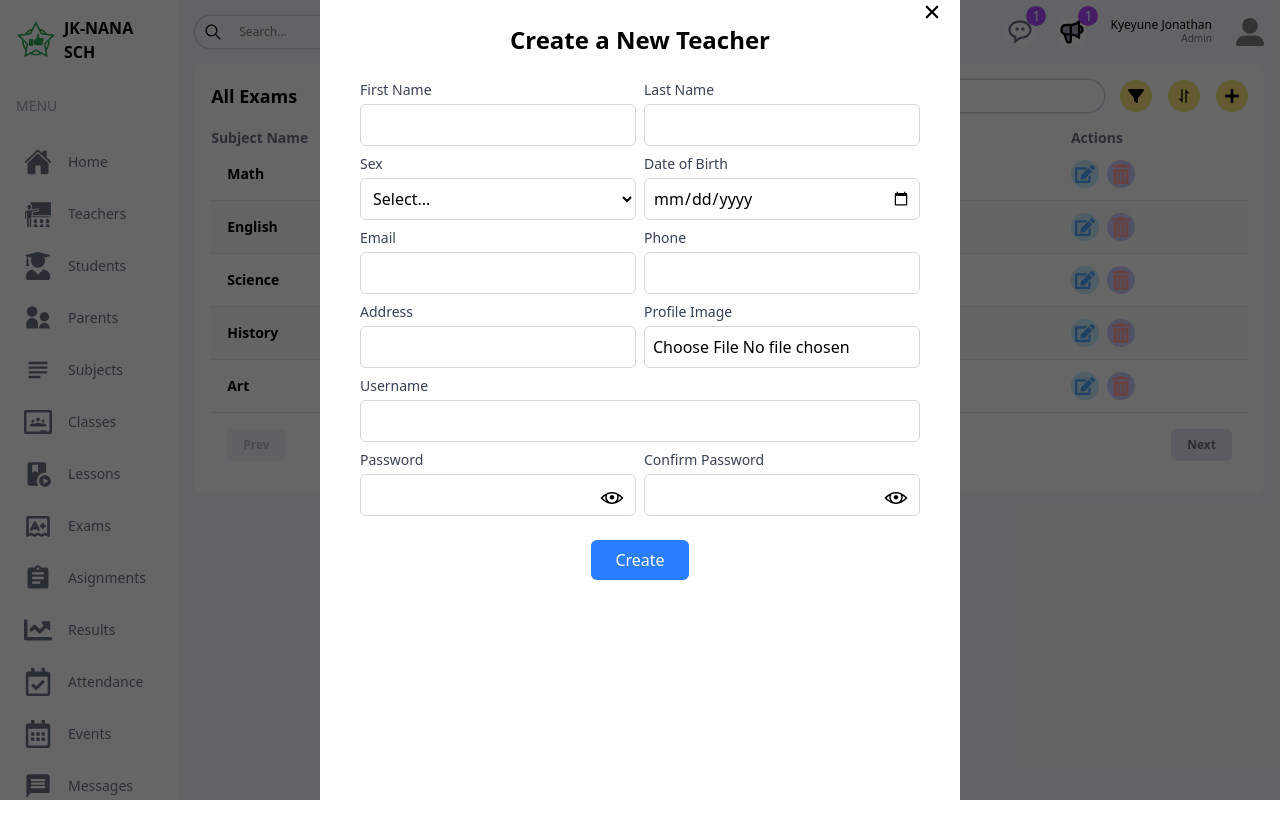
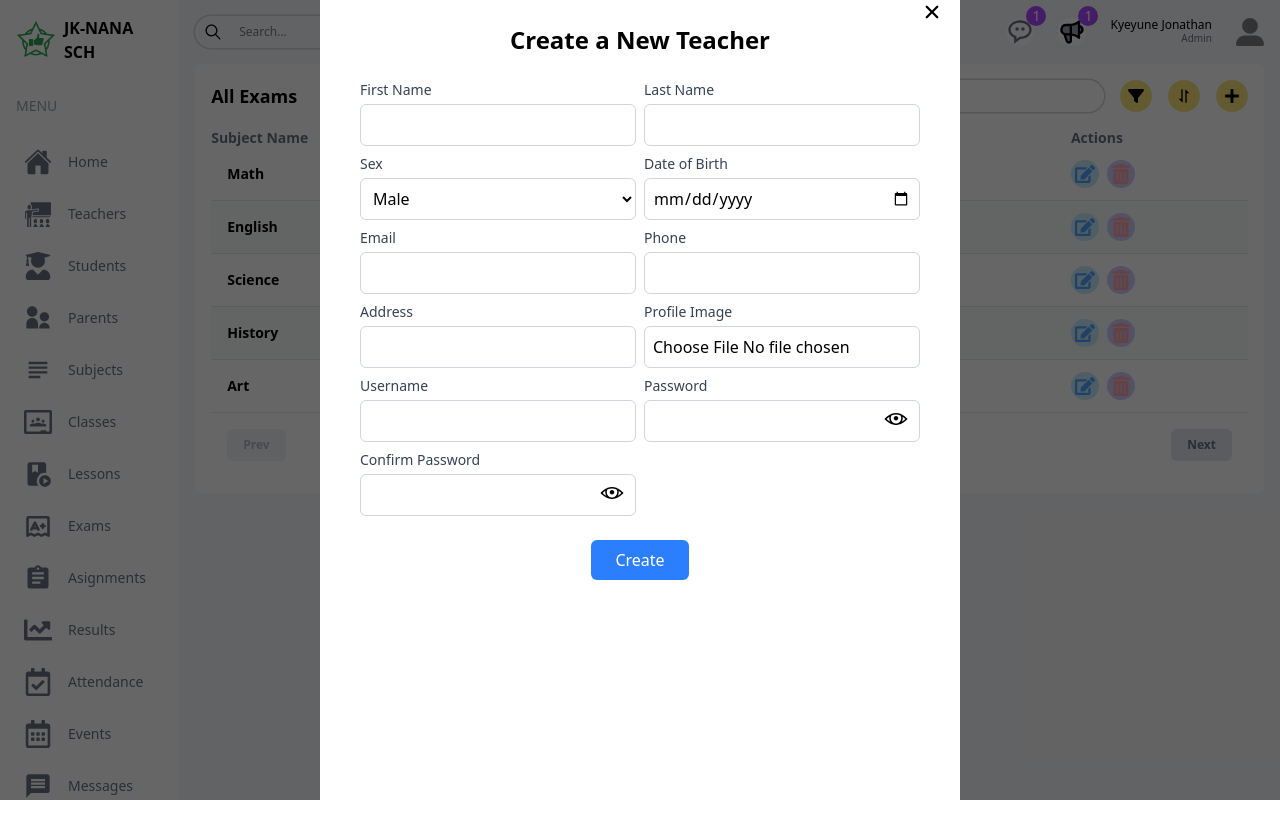
Before and after one commit to Jonathank/Student-MIS-React-Nextjs-Ts-with-APIs-prisma-frontend, a Next.js app: page /lists/exams in a window 1280 px wide. Both pictures are taken after a click on the button 1231 px from the left and 96 px from the top of the page. Built offline with nearby package versions, Linux system fonts and the light colour scheme.

Commit message:
feat: enhance InputField component with support for select options and password visibility toggle

```diff
--- a/src/app/components/InputField.tsx
+++ b/src/app/components/InputField.tsx
@@ -5,30 +5,69 @@ type InputFieldProps = {
   type?: string;
   register: any;
   name: string;
-    defaultValue: string;
-    error: FieldError;
-    inputProps: React.InputHTMLAttributes<HTMLInputElement>;
-}
+  defaultValue?: string;
+  error?: FieldError;
+  inputProps?: React.InputHTMLAttributes<HTMLInputElement>;
+  options?: string[]; // For select input
+  toggle?: () => void; // For password visibility toggle
+  showToggleIcon?: boolean;
+  icon?: React.ReactNode;
+};
+
 const InputField = ({
-    label,type="text",register,name,defaultValue,error,inputProps
-}:InputFieldProps) => {
+  label,
+  type = "text",
+  register,
+  name,
+  defaultValue,
+  error,
+  inputProps,
+  options,
+  toggle,
+  showToggleIcon,
+  icon,
+}: InputFieldProps) => {
   return (
     <div>
-        <label className="block text-sm font-medium text-gray-700">
-          {label}
-        </label>
+      <label className="block text-sm font-medium text-gray-700">{label}</label>
+
+      {type === "select" && options ? (
+        <select
+          {...register(name)}
+          className="mt-1 w-full border border-gray-300 p-2 rounded-md"
+        >
+          {options.map((option) => (
+            <option key={option} value={option}>
+              {option}
+            </option>
+          ))}
+        </select>
+      ) : (
+        <div className="relative">
           <input
             type={type}
-          {...register({ name })}
+            {...register(name)}
             className="mt-1 w-full border border-gray-300 p-2 rounded-md"
             {...inputProps}
-          defaultValue={defaultValue}
+            {...(type !== "file" ? { defaultValue } : {})}
           />
+          {showToggleIcon && (
+            <button
+              type="button"
+              onClick={toggle}
+              className="absolute inset-y-0 right-3 flex items-center"
+            >
+              {icon}
+            </button>
+          )}
+        </div>
+      )}
+
       {error?.message && (
         <p className="text-red-500 text-xs">{error.message.toString()}</p>
       )}
     </div>
   );
-}
+};
 
 export default InputField;
--- a/src/app/components/forms/TeacherForm.tsx
+++ b/src/app/components/forms/TeacherForm.tsx
@@ -6,52 +6,64 @@ import { z } from "zod";
 import { useEffect, useState } from "react";
 import { LiaEyeSlash } from "react-icons/lia";
 import { LiaEye } from "react-icons/lia";
+import InputField from "../InputField";
 
 const schema = z
   .object({
     username: z
       .string()
-      .min(3, { message: "Username must be at least 3 characters long!" })
-      .max(20, { message: "Username must be at most 20 characters long!" }),
-    email: z.string().email({ message: "Invalid email address" }),
-    password: z
-      .string()
-      .min(8, { message: "Password must be at least 8 characters long!" }),
+      .min(3, "Username must be at least 3 characters long!")
+      .max(20, "Username must be at most 20 characters long!"),
+    email: z.string().email("Invalid email address"),
+    password: z.string().min(8, "Password must be at least 8 characters long!"),
     confirmPassword: z
       .string()
-      .min(8, {
-        message: "Confirm Password must be at least 8 characters long!",
-      }),
-    firstName: z.string().min(1, { message: "First name is required" }),
-    lastName: z.string().min(1, { message: "Last name is required" }),
-    phone: z.string().min(1, { message: "Phone number is required" }),
-    address: z.string().min(1, { message: "Address is required" }),
+      .min(8, "Confirm Password must be at least 8 characters long!"),
+    firstName: z.string().min(1, "First name is required"),
+    lastName: z.string().min(1, "Last name is required"),
+    phone: z.string().min(1, "Phone number is required"),
+    address: z.string().min(1, "Address is required"),
     birthday: z
       .string()
-      .min(1, { message: "Date of birth is required" })
+      .min(1, "Date of birth is required")
       .refine((val) => !isNaN(Date.parse(val)), {
         message: "Invalid date format",
       }),
     sex: z.enum(["Male", "Female"], { message: "Sex is required" }),
-    img: z
-      .any()
-      .refine((file) => file instanceof File, { message: "Image is required" }),
+    img: z.instanceof(File,{message:"Image is required"}),
   })
-  .refine((data) => data.password === data.confirmPassword, {
+  .superRefine(({ password, confirmPassword }, ctx) => {
+    if (password !== confirmPassword) {
+      ctx.addIssue({
+        code: z.ZodIssueCode.custom,
         message: "Passwords do not match",
-    path: ["confirmPassword"],
+        path: ["confirmPassword"], // Error will appear under confirmPassword field
+      });
+    }
   });
 
-const TeacherForm = ({ type, data }: { type: "create" | "update"; data?: any }) => {
+
+
+type Inputs = z.infer<typeof schema>;
+
+const TeacherForm = ({
+  type,
+  data,
+}: {
+  type: "create" | "update";
+  data?: any;
+}) => {
   const {
     register,
     handleSubmit,
     formState: { errors },
-    setValue,
-  } = useForm({
+    watch,
+  } = useForm<Inputs>({
     resolver: zodResolver(schema),
     defaultValues: type === "update" ? data : {},
   });
+
+  const passwordValue = watch("password"); // Watch password field
 
   useEffect(() => {
     register("img", { required: "Image is required" });
@@ -75,175 +87,104 @@ const TeacherForm = ({ type, data }: { type: "create" | "update"; data?: any })
 
       {/* Grid Layout for Form Fields */}
       <div className="grid grid-cols-1 sm:grid-cols-2 gap-2">
-        {/* First Name */}
-        <div>
-          <label className="block text-sm font-medium text-gray-700">
-            First Name
-          </label>
-          <input
+        <InputField
+          label="First Name"
           type="text"
-            {...register("firstName")}
-            className="mt-1 w-full border border-gray-300 p-2 rounded-md"
+          name="firstName"
+          register={register}
+          error={errors.firstName}
         />
-          {errors.firstName?.message && (
-            <p className="text-red-500 text-xs">
-              {errors.firstName.message.toString()}
-            </p>
-          )}
-        </div>
+        <InputField
+          label="Last Name"
+          type="text"
+          name="lastName"
+          register={register}
+          error={errors.lastName}
+        />
+        <InputField
+          label="Sex"
+          type="select"
+          name="sex"
+          register={register}
+          error={errors.sex}
+          options={["Male", "Female"]}
+        />
+        <InputField
+          label="Date of Birth"
+          type="date"
+          name="birthday"
+          register={register}
+          error={errors.birthday}
+        />
+        <InputField
+          label="Email"
+          type="email"
+          name="email"
+          register={register}
+          error={errors.email}
+        />
+        <InputField
+          label="Phone"
+          type="text"
+          name="phone"
+          register={register}
+          error={errors.phone}
+        />
+        <InputField
+          label="Address"
+          type="text"
+          name="address"
+          register={register}
+          error={errors.address}
+        />
+        <InputField
+          label="Profile Image"
+          type="file"
+          name="img"
+          register={register}
+          error={errors.img}
+        />
+        <InputField
+          label="Username"
+          type="text"
+          name="username"
+          register={register}
+          error={errors.username}
+        />
 
-        {/* Last Name */}
-        <div>
-          <label className="block text-sm font-medium text-gray-700">
-            Last Name
-          </label>
-          <input
-            type="text"
-            {...register("lastName")}
-            className="mt-1 w-full border border-gray-300 p-2 rounded-md"
+        <InputField
+          label="Password"
+          type={showPassword ? "text" : "password"}
+          name="password"
+          register={register}
+          error={errors.password}
+          toggle={() => setShowPassword(!showPassword)}
+          showToggleIcon={true}
+          icon={
+            showPassword ? (
+              <LiaEyeSlash className="w-6 h-6" />
+            ) : (
+              <LiaEye className="w-6 h-6" />
+            )
+          }
         />
-          {errors.lastName?.message && (
-            <p className="text-red-500 text-xs">
-              {errors.lastName.message.toString()}
-            </p>
-          )}
-        </div>
-        {/* Sex */}
-        <div>
-          <label className="block text-sm font-medium text-gray-700">Sex</label>
-          <select
-            {...register("sex")}
-            className="mt-1 w-full border border-gray-300 p-2 rounded-md"
-          >
-            <option value="">Select...</option>
-            <option value="Male">Male</option>
-            <option value="Female">Female</option>
-          </select>
-          {errors.sex?.message && (
-            <p className="text-red-500 text-xs">
-              {errors.sex.message.toString()}
-            </p>
-          )}
-        </div>
-        {/* Birthday */}
-        <div>
-          <label className="block text-sm font-medium text-gray-700">
-            Date of Birth
-          </label>
-          <input
-            type="date"
-            {...register("birthday")}
-            className="mt-1 w-full border border-gray-300 p-2 rounded-md"
+
+        <InputField
+          label="Confirm Password"
+          type={showConfirmPassword ? "text" : "password"}
+          name="confirmPassword"
+          register={register}
+          error={errors.confirmPassword}
+          toggle={() => setShowConfirmPassword(!showConfirmPassword)}
+          showToggleIcon={true}
+          icon={
+            showConfirmPassword ? (
+              <LiaEyeSlash className="w-6 h-6" />
+            ) : (
+              <LiaEye className="w-6 h-6" />
+            )
+          }
         />
-          {errors.birthday?.message && (
-            <p className="text-red-500 text-xs">
-              {errors.birthday.message.toString()}
-            </p>
-          )}
-        </div>
-        {/* Email */}
-        <div>
-          <label className="block text-sm font-medium text-gray-700">
-            Email
-          </label>
-          <input
-            type="email"
-            {...register("email")}
-            className="mt-1 w-full border border-gray-300 p-2 rounded-md"
-          />
-          {errors.email?.message && (
-            <p className="text-red-500 text-xs">
-              {errors.email.message.toString()}
-            </p>
-          )}
-        </div>
-        {/* Phone */}
-        <div>
-          <label className="block text-sm font-medium text-gray-700">
-            Phone
-          </label>
-          <input
-            type="text"
-            {...register("phone")}
-            className="mt-1 w-full border border-gray-300 p-2 rounded-md"
-          />
-          {errors.phone?.message && (
-            <p className="text-red-500 text-xs">
-              {errors.phone.message.toString()}
-            </p>
-          )}
-        </div>
-        {/* Address */}
-        <div>
-          <label className="block text-sm font-medium text-gray-700">
-            Address
-          </label>
-          <input
-            type="text"
-            {...register("address")}
-            className="mt-1 w-full border border-gray-300 p-2 rounded-md"
-          />
-          {errors.address?.message && (
-            <p className="text-red-500 text-xs">
-              {errors.address.message.toString()}
-            </p>
-          )}
-        </div>
-        {/* Image Upload */}
-        <div>
-          <label className="block text-sm font-medium text-gray-700">
-            Profile Image
-          </label>
-          <input
-            type="file"
-            accept="image/*"
-            className="mt-1 w-full border border-gray-300 p-2 rounded-md"
-            onChange={(event) => {
-              const file = event.target.files?.[0];
-              setValue("img", file);
-            }}
-          />
-          {errors.img?.message && (
-            <p className="text-red-500 text-xs">
-              {errors.img.message.toString()}
-            </p>
-          )}
-        </div>
-        {/* Username */}
-        <div className="sm:col-span-2">
-          <label className="block text-sm font-medium text-gray-700">
-            Username
-          </label>
-          <input
-            type="text"
-            {...register("username")}
-            className="mt-1 w-full border border-gray-300 p-2 rounded-md"
-          />
-          {errors.username?.message && (
-            <p className="text-red-500 text-xs">
-              {errors.username.message.toString()}
-            </p>
-          )}
-        </div>
-        {/* Password */}
-        <div className="relative">
-          <label className="block text-sm font-medium text-gray-700">Password</label>
-          <input type={showPassword ? "text" : "password"} {...register("password")} className="mt-1 w-full border border-gray-300 p-2 rounded-md" />
-          <button type="button" className="absolute right-3 top-9" onClick={() => setShowPassword(!showPassword)}>
-            {showPassword ? <LiaEyeSlash className="w-6 h-6"/> : <LiaEye className="w-6 h-6"/>}
-          </button>
-          {errors.password?.message && <p className="text-red-500 text-xs">{errors.password.message.toString()}</p>}
-        </div>
-
-        {/* Confirm Password */}
-        <div className="relative">
-          <label className="block text-sm font-medium text-gray-700">Confirm Password</label>
-          <input type={showConfirmPassword ? "text" : "password"} {...register("confirmPassword")} className="mt-1 w-full border border-gray-300 p-2 rounded-md" />
-          <button type="button" className="absolute right-3 top-9" onClick={() => setShowConfirmPassword(!showConfirmPassword)}>
-            {showConfirmPassword ? <LiaEyeSlash className="w-6 h-6"/> : <LiaEye className="w-6 h-6"/>}
-          </button>
-          {errors.confirmPassword?.message && <p className="text-red-500 text-xs">{errors.confirmPassword.message.toString()}</p>}
-        </div>
       </div>
 
       {/* Submit Button */}
```
Lines whose indentation alone changed are shown as unchanged.
